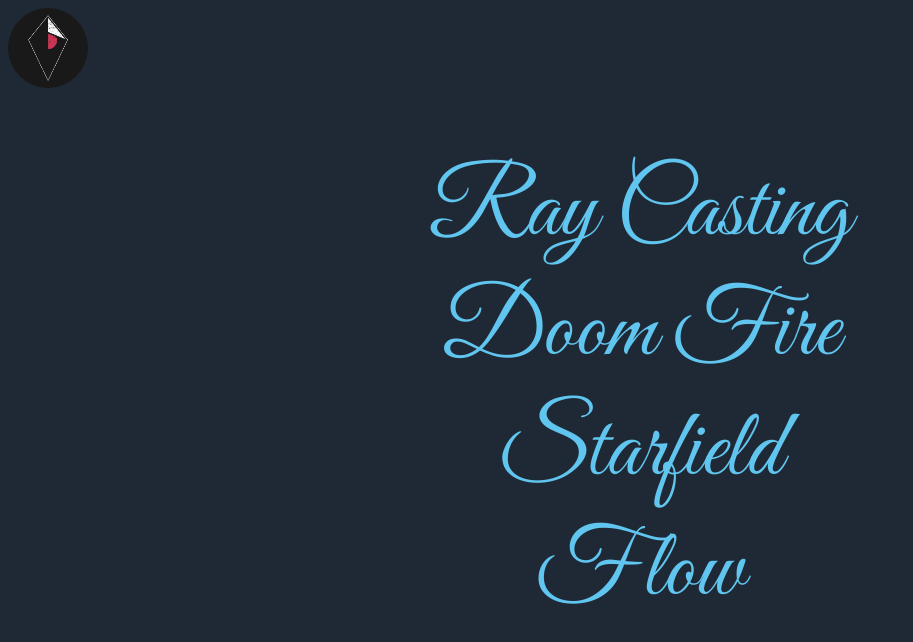
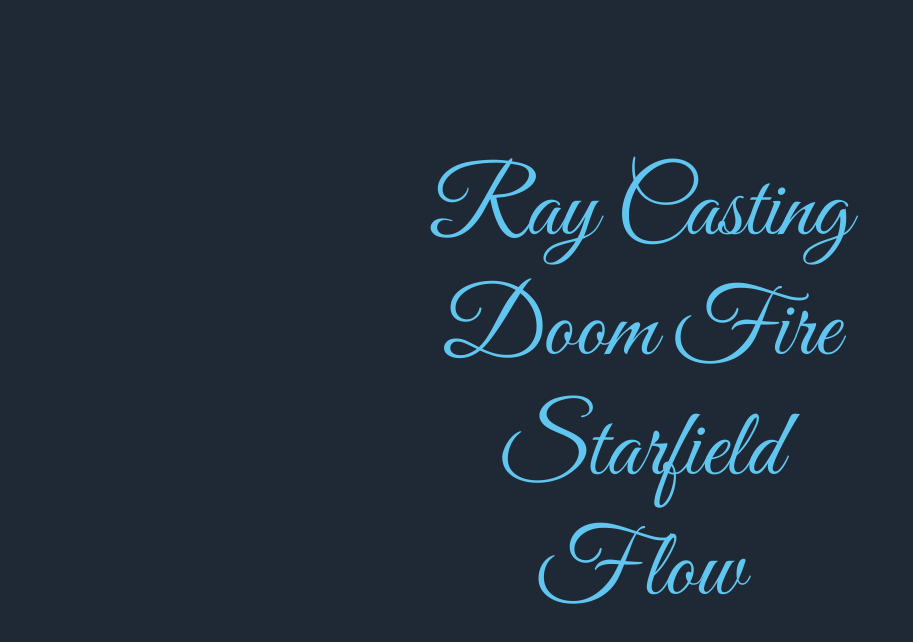
Before and after one commit to nicolasboulenc/nicolasboulenc.github.io, a plain HTML site: page index.html in a window 1280 px wide. Shown: the whole page, without its empty margins (0-913 px from the left). Drawn offline with Linux system fonts and the light colour scheme.

Commit message:
yet another commit

```diff
--- a/index.html
+++ b/index.html
@@ -54,7 +54,7 @@
 	</head>
 	<body>
 		<!-- <h1>Hello world!</h1> -->
-		<img src="avatar.jpg" alt="" class="avatar">
+		<!-- <img src="avatar.jpg" alt="" class="avatar"> -->
 		<div id="container"></div>
 
 		<script>
```
